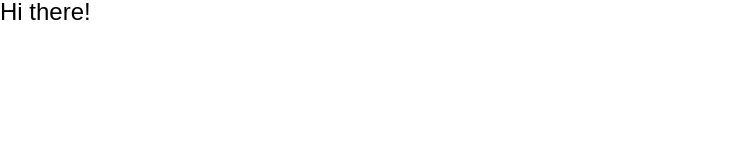
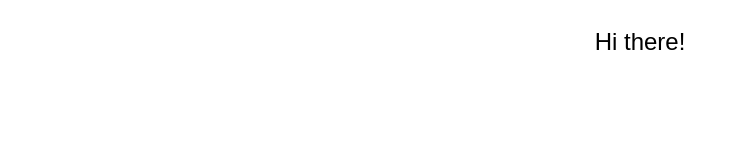
Before and after one commit to bill742/boilerplate, a website: page index.html in a window 1280 px wide. Shown: the whole page, without its empty margins (0-745 px from the left). Drawn offline with Linux system fonts and the light colour scheme.

Commit message:
Updating default styles/JS

```diff
--- a/assets/sass/styles.sass
+++ b/assets/sass/styles.sass
@@ -2,4 +2,6 @@ body
   font-family: Arial, 'Helvetica Neue', Helvetica, sans-serif
 
 h1
+  padding-top: 30px
+  text-align: center
   font-size: 24px
--- a/css/main.css
+++ b/css/main.css
@@ -1 +1 @@
-a,abbr,acronym,address,applet,article,aside,audio,b,big,blockquote,body,canvas,caption,center,cite,code,dd,del,details,dfn,div,dl,dt,em,embed,fieldset,figcaption,figure,footer,form,h1,h2,h3,h4,h5,h6,header,hgroup,html,i,iframe,img,ins,kbd,label,legend,li,mark,menu,nav,object,ol,output,p,pre,q,ruby,s,samp,section,small,span,strike,strong,sub,summary,sup,table,tbody,td,tfoot,th,thead,time,tr,tt,u,ul,var,video{margin:0;padding:0;border:0;font-size:100%;font:inherit;vertical-align:baseline}article,aside,details,figcaption,figure,footer,header,hgroup,menu,nav,section{display:block}body{line-height:1}ol,ul{list-style:none}blockquote,q{quotes:none}blockquote:after,blockquote:before,q:after,q:before{content:'';content:none}table{border-collapse:collapse;border-spacing:0}body{font-family:Arial,'Helvetica Neue',Helvetica,sans-serif}h1{font-size:24px}
+a,abbr,acronym,address,applet,article,aside,audio,b,big,blockquote,body,canvas,caption,center,cite,code,dd,del,details,dfn,div,dl,dt,em,embed,fieldset,figcaption,figure,footer,form,h1,h2,h3,h4,h5,h6,header,hgroup,html,i,iframe,img,ins,kbd,label,legend,li,mark,menu,nav,object,ol,output,p,pre,q,ruby,s,samp,section,small,span,strike,strong,sub,summary,sup,table,tbody,td,tfoot,th,thead,time,tr,tt,u,ul,var,video{margin:0;padding:0;border:0;font:inherit;vertical-align:baseline}article,aside,details,figcaption,figure,footer,header,hgroup,menu,nav,section{display:block}body{line-height:1;font-family:Arial,'Helvetica Neue',Helvetica,sans-serif}ol,ul{list-style:none}blockquote,q{quotes:none}blockquote:after,blockquote:before,q:after,q:before{content:'';content:none}table{border-collapse:collapse;border-spacing:0}h1{padding-top:30px;text-align:center;font-size:24px}
--- a/js/scripts.js
+++ b/js/scripts.js
@@ -1 +1 @@
-console.log("Coffee Script compiled");
+console.log("JS file is compiled!");
```
Also changed, not shown: assets/css/styles.css (deleted).
